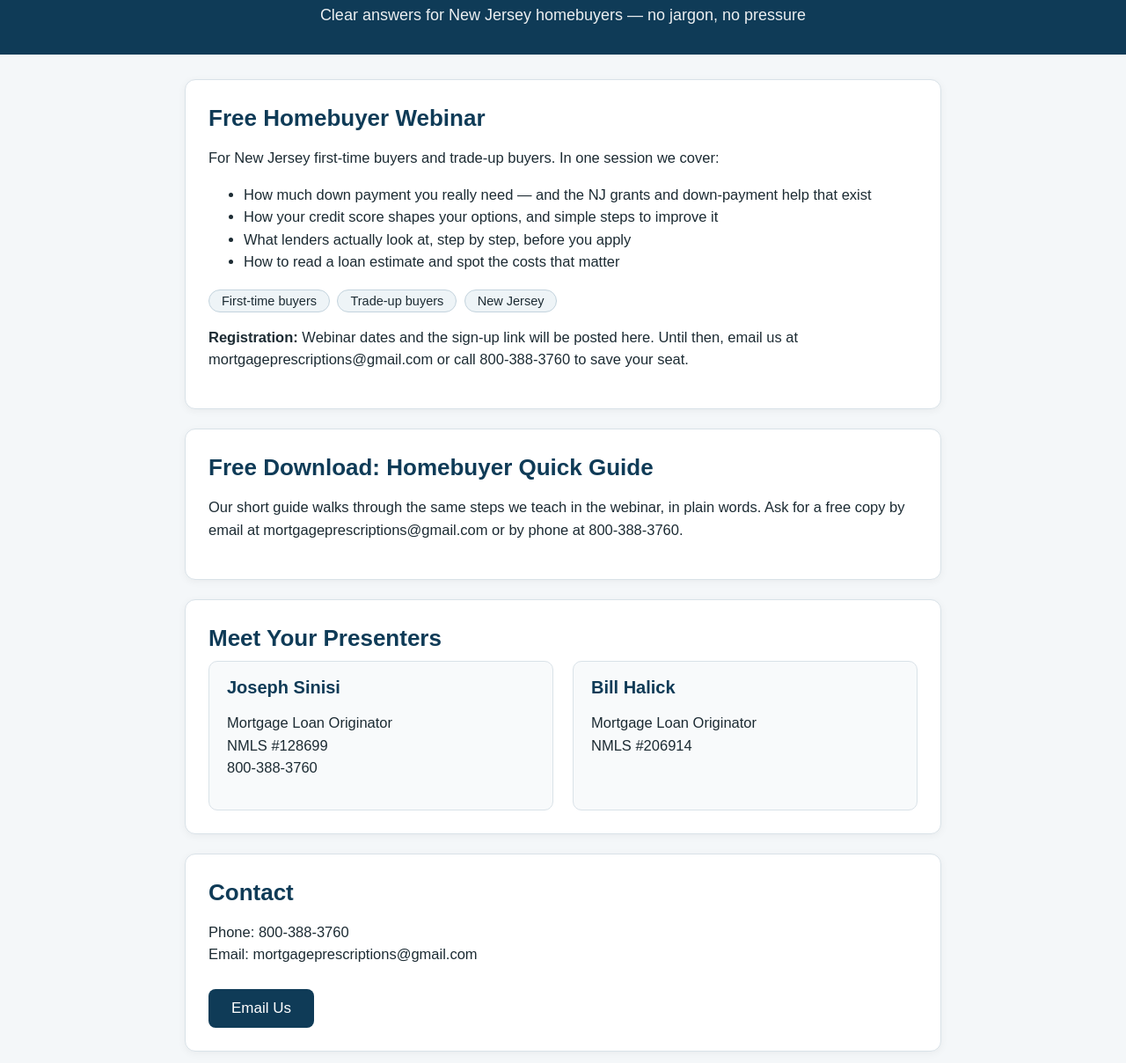
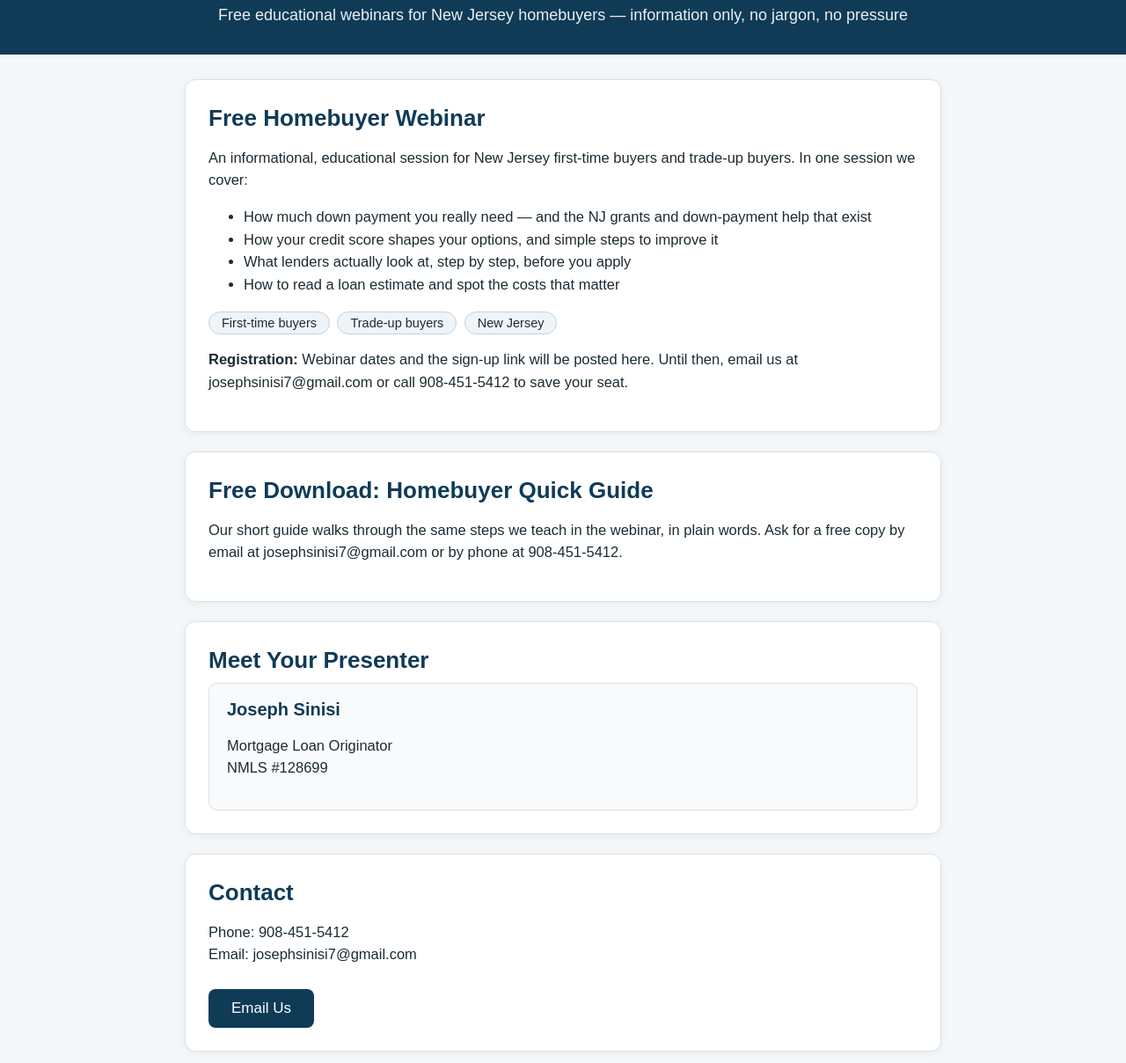
Before and after one commit to 1956-1992/mortgageprescriptions, a plain HTML site: page index.html in a window 1280 px wide. Shown: the part 92-1300 px from the top of the page at 88% size. Drawn offline with Linux system fonts and the light colour scheme.

Commit message:
Remove Bill Halick, update contact info, education-only wording

```diff
--- a/index.html
+++ b/index.html
@@ -3,7 +3,7 @@
 <head>
 <meta charset="utf-8">
 <meta name="viewport" content="width=device-width, initial-scale=1">
-<title>Mortgage Prescriptions — NJ Homebuyer Webinars with Joseph Sinisi &amp; Bill Halick</title>
+<title>Mortgage Prescriptions — NJ Homebuyer Webinars with Joseph Sinisi</title>
 <style>
   body { margin:0; font-family: Arial, Helvetica, sans-serif; background:#f4f7f9; color:#1c2b33; }
   header { background:#0f3b57; color:#fff; text-align:center; padding:44px 20px 34px; }
@@ -25,13 +25,13 @@
 <body>
 <header>
   <h1>Mortgage Prescriptions</h1>
-  <p>Clear answers for New Jersey homebuyers — no jargon, no pressure</p>
+  <p>Free educational webinars for New Jersey homebuyers — information only, no jargon, no pressure</p>
 </header>
 <div class="wrap">
 
   <div class="card">
     <h2>Free Homebuyer Webinar</h2>
-    <p>For New Jersey first-time buyers and trade-up buyers. In one session we cover:</p>
+    <p>An informational, educational session for New Jersey first-time buyers and trade-up buyers. In one session we cover:</p>
     <ul>
       <li>How much down payment you really need — and the NJ grants and down-payment help that exist</li>
       <li>How your credit score shapes your options, and simple steps to improve it</li>
@@ -41,40 +41,35 @@
     <span class="badge">First-time buyers</span>
     <span class="badge">Trade-up buyers</span>
     <span class="badge">New Jersey</span>
-    <p style="margin-top:14px;"><strong>Registration:</strong> Webinar dates and the sign-up link will be posted here. Until then, email us at mortgageprescriptions@gmail.com or call 800-388-3760 to save your seat.</p>
+    <p style="margin-top:14px;"><strong>Registration:</strong> Webinar dates and the sign-up link will be posted here. Until then, email us at josephsinisi7@gmail.com or call 908-451-5412 to save your seat.</p>
     <!-- BOOKING LINK: replace the paragraph above with the real registration link / button once the booking link exists. Do not publish a placeholder link. -->
   </div>
 
   <div class="card">
     <h2>Free Download: Homebuyer Quick Guide</h2>
-    <p>Our short guide walks through the same steps we teach in the webinar, in plain words. Ask for a free copy by email at mortgageprescriptions@gmail.com or by phone at 800-388-3760.</p>
+    <p>Our short guide walks through the same steps we teach in the webinar, in plain words. Ask for a free copy by email at josephsinisi7@gmail.com or by phone at 908-451-5412.</p>
     <!-- GUIDE LINK: point this section at the corrected Quick Guide PDF once hosting is live. -->
   </div>
 
   <div class="card">
-    <h2>Meet Your Presenters</h2>
+    <h2>Meet Your Presenter</h2>
     <div class="team">
       <div class="person">
         <h3>Joseph Sinisi</h3>
-        <p>Mortgage Loan Originator<br>NMLS #128699<br>800-388-3760</p>
-      </div>
-      <div class="person">
-        <h3>Bill Halick</h3>
-        <p>Mortgage Loan Originator<br>NMLS #206914</p>
-        <!-- Bill's phone and email lines are NOT added yet — they still need Bill's own confirmation, per the Oct 13 guide review. -->
+        <p>Mortgage Loan Originator<br>NMLS #128699</p>
       </div>
     </div>
   </div>
 
   <div class="card">
     <h2>Contact</h2>
-    <p>Phone: 800-388-3760<br>Email: mortgageprescriptions@gmail.com</p>
-    <a class="button" href="mailto:mortgageprescriptions@gmail.com">Email Us</a>
+    <p>Phone: 908-451-5412<br>Email: josephsinisi7@gmail.com</p>
+    <a class="button" href="mailto:josephsinisi7@gmail.com">Email Us</a>
   </div>
 
 </div>
 <footer>
-  Mortgage Prescriptions is presented by Joseph Sinisi (NMLS #128699) and Bill Halick (NMLS #206914), Mortgage Loan Originators with Aceland Mortgage LLC (Company NMLS #1896199).<br>
+  Mortgage Prescriptions is presented by Joseph Sinisi (NMLS #128699), Mortgage Loan Originator with Aceland Mortgage LLC (Company NMLS #1896199).<br>
   This page is for education only. It is not a commitment to lend, a loan approval, or a promise of any rate or terms. All loans are subject to credit review and approval.<br>
   Equal Housing Opportunity.
   <!-- COMPLIANCE: This whole page needs the same Aceland compliance pass the deck and Quick Guide are awaiting BEFORE it goes live or is printed on anything. -->
```
